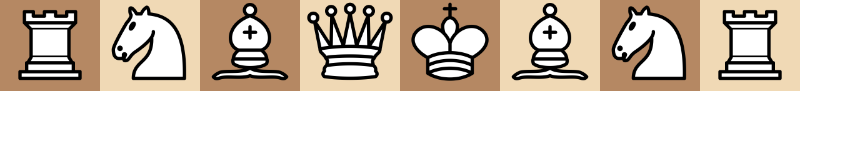
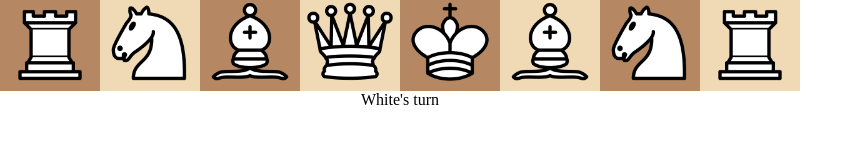
Before and after one commit to jordanlandry/chess-with-minimax, a React (Vite) app: page / in a window 1280 px wide. Shown: the part 709-852 px from the top of the page, without its empty margins (0-863 px from the left). Built offline with nearby package versions, Linux system fonts and the light colour scheme.

Commit message:
Added Alpha beta pruning

```diff
--- a/src/components/Chess.tsx
+++ b/src/components/Chess.tsx
@@ -20,6 +20,7 @@ export default function Chess() {
   const [selectedPiece, setSelectedPiece] = useState<PositionType>();
   const [availableMoves, setAvailableMoves] = useState<PositionType[]>([]);
   const [whosTurn, setWhosTurn] = useState<0 | 1>(0); // 0 = white, 1 = black
+  const [timeToCompleteAIMove, setTimeToCompleteAIMove] = useState<number>(0);
 
   // ~~~ REFS ~~~ \\
   const boardRef = useRef<HTMLDivElement>(null);
@@ -45,10 +46,6 @@ export default function Chess() {
     setSquareElements(squareElements);
   }, [availableMoves]);
 
-  useEffect(() => {
-    console.log(getAllMoves(board, 1));
-  }, [board]);
-
   // ~~~ HANDLE AI MOVES ~~~ \\
   useEffect(() => {
     // If it's not the AI's turn, return
@@ -61,6 +58,8 @@ export default function Chess() {
 
     // Switch turns
     setWhosTurn((whosTurn) => (whosTurn === 0 ? 1 : 0));
+
+    setTimeToCompleteAIMove(move.timeToComplete ? move.timeToComplete : 0);
   }, [whosTurn]);
 
   // ~~~ AVAILABLE MOVES ~~~ \\
@@ -148,6 +147,11 @@ export default function Chess() {
     >
       {pieceElements}
       {squareElements}
+      <div style={{ gridColumn: "1 / -1", textAlign: "center" }}>
+        {whosTurn === 0 ? "White's turn" : "Black's turn"}
+        <br />
+        {timeToCompleteAIMove > 0 ? `AI took ${timeToCompleteAIMove}ms to think` : null}
+      </div>
     </div>
   );
 }
--- a/src/helpers/minimax.ts
+++ b/src/helpers/minimax.ts
@@ -2,15 +2,19 @@ import { useEffect } from "react";
 import getAvailableMoves from "./getAvailableMoves";
 
 const sleep = (ms: number) => new Promise((resolve) => setTimeout(resolve, ms));
-let calculations = 0;
+
 export function getBestMove(board: string[][]) {
-  calculations = 0;
+  const startTime = Date.now();
+
   const initialBoard = board.map((row) => [...row]);
   const newBoard = initialBoard.map((row) => [...row]);
 
-  const bestMove = minimax(newBoard, 4, false, -Infinity, Infinity);
+  const bestMove = minimax(newBoard, 5, false, -Infinity, Infinity);
 
-  // console.log(calculations);
+  const endTime = Date.now();
+
+  bestMove.timeToComplete = endTime - startTime;
+
   return bestMove;
 }
 
@@ -51,11 +55,11 @@ interface Move {
 }
 interface MinimaxMove extends Move {
   score: number;
+  timeToComplete?: number;
 }
 
 // Minimax
 export function minimax(board: string[][], depth: number, isMaximizing: boolean, alpha: number, beta: number) {
-  calculations++;
   let bestMove: MinimaxMove = {
     from: { x: -1, y: -1 },
     to: { x: -1, y: -1 },
@@ -101,10 +105,10 @@ export function minimax(board: string[][], depth: number, isMaximizing: boolean,
       }
 
       // Update alpha
-      // alpha = Math.max(alpha, bestScore);
+      alpha = Math.max(alpha, bestScore);
 
       // Check if we can prune
-      // if (beta <= alpha) break;
+      if (beta <= alpha) break;
     }
 
     return bestMove;
@@ -142,10 +146,10 @@ export function minimax(board: string[][], depth: number, isMaximizing: boolean,
       }
 
       // Update alpha
-      // beta = Math.min(beta, bestScore);
+      beta = Math.min(beta, bestScore);
 
       // Check if we can prune
-      // if (beta <= alpha) break;
+      if (beta <= alpha) break;
     }
 
     return bestMove;
```
